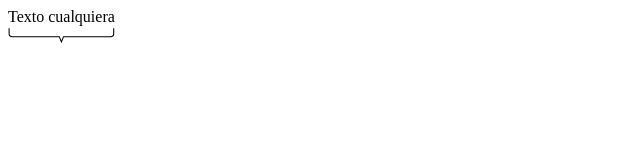
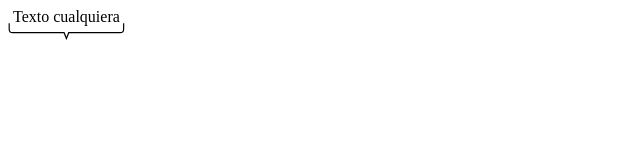
Before and after one commit to AryamLu/react-slider, a React (Create React App) app: page / in a window 1280 px wide. Shown: the top 160 px of the page, without its empty margins (0-640 px from the left). Built offline with nearby package versions, Linux system fonts and the light colour scheme.

Commit message:
llave final

```diff
--- a/src/index.css
+++ b/src/index.css
@@ -2,3 +2,11 @@
 .curly-braces{
   display: inline-block;
 }
+
+.curly-braces-text{
+  padding: 5px;
+}
+
+svg{
+  transform: translateY(-5px)
+}
```
